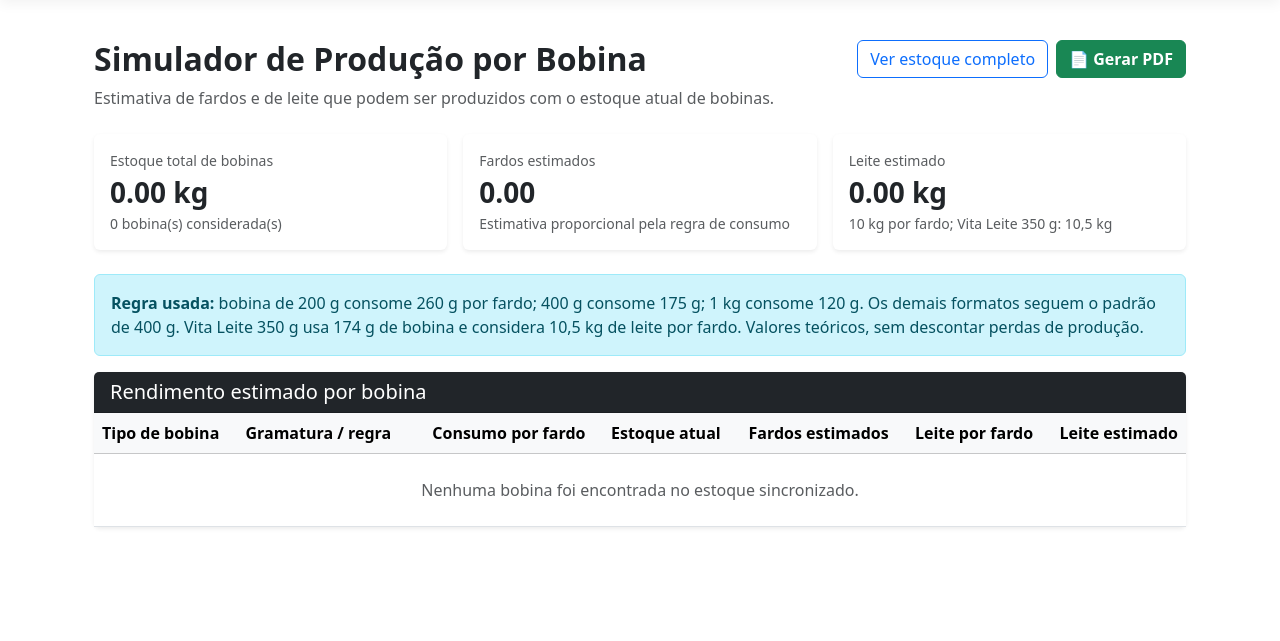
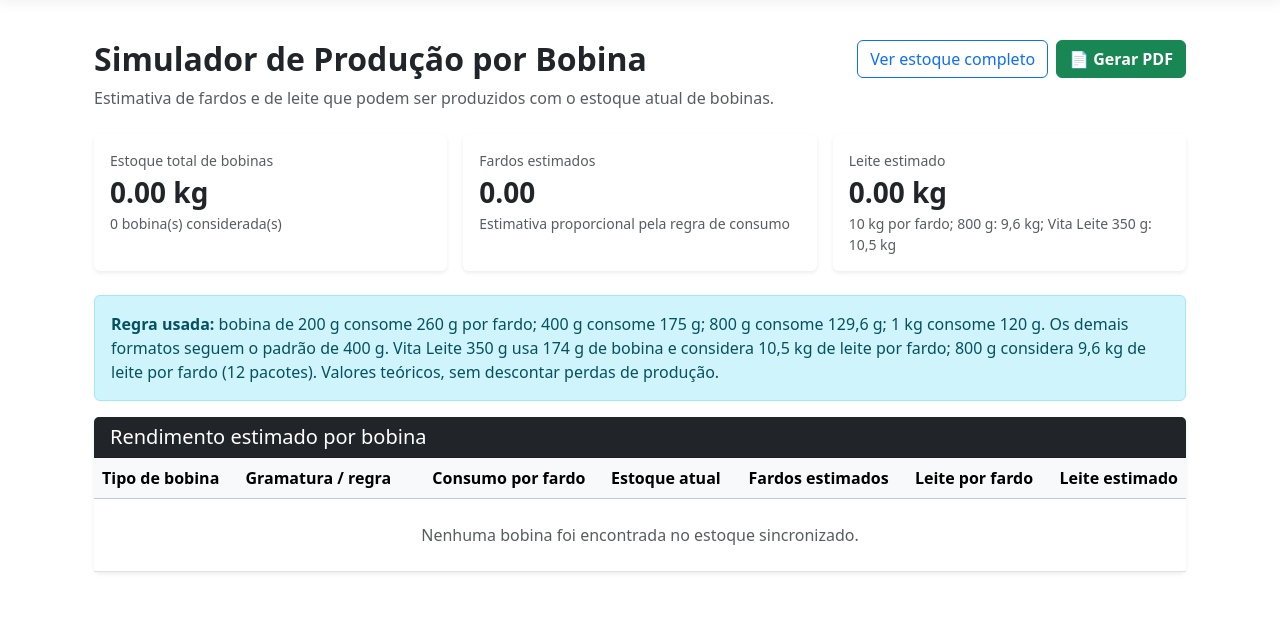
Before and after one commit to saogabriel907-arch/FabricaWebRender, an ASP.NET Core app: template Views/Home/Privacy.cshtml in a window 1280 px wide. Shown: the part 57-698 px from the top of the page. Run offline with ASP.NET Core 8, Linux system fonts and the light colour scheme; the template is opened without the code that fills it, so the values that code supplies are empty; style sheets or scripts are compiled from the project's sources; the project's own start-up code is not run, and a stand-in starts its controllers and pages.

Commit message:
Adiciona regra de consumo para bobina 800g
Co-authored-by: Copilot <223556219+Copilot@users.noreply.github.com>

```diff
--- a/Views/Home/Privacy.cshtml
+++ b/Views/Home/Privacy.cshtml
@@ -112,15 +112,15 @@
                 <div class="card-body">
                     <div class="small text-muted">Leite estimado</div>
                     <div class="fs-3 fw-bold">@Model.TotalLeiteEstimadoKg.ToString("N2", cultura) kg</div>
-                    <div class="small text-muted">10 kg por fardo; Vita Leite 350 g: 10,5 kg</div>
+                    <div class="small text-muted">10 kg por fardo; 800 g: 9,6 kg; Vita Leite 350 g: 10,5 kg</div>
                 </div>
             </div>
         </div>
     </div>
 
     <div class="alert alert-info">
-        <strong>Regra usada:</strong> bobina de 200 g consome 260 g por fardo; 400 g consome 175 g; 1 kg consome 120 g.
-        Os demais formatos seguem o padr&atilde;o de 400 g. Vita Leite 350 g usa 174 g de bobina e considera 10,5 kg de leite por fardo.
+        <strong>Regra usada:</strong> bobina de 200 g consome 260 g por fardo; 400 g consome 175 g; 800 g consome 129,6 g; 1 kg consome 120 g.
+        Os demais formatos seguem o padr&atilde;o de 400 g. Vita Leite 350 g usa 174 g de bobina e considera 10,5 kg de leite por fardo; 800 g considera 9,6 kg de leite por fardo (12 pacotes).
         Valores te&oacute;ricos, sem descontar perdas de produ&ccedil;&atilde;o.
     </div>
 
```
Also changed, not shown: Controllers/HomeController.cs (+7 -1 lines).
